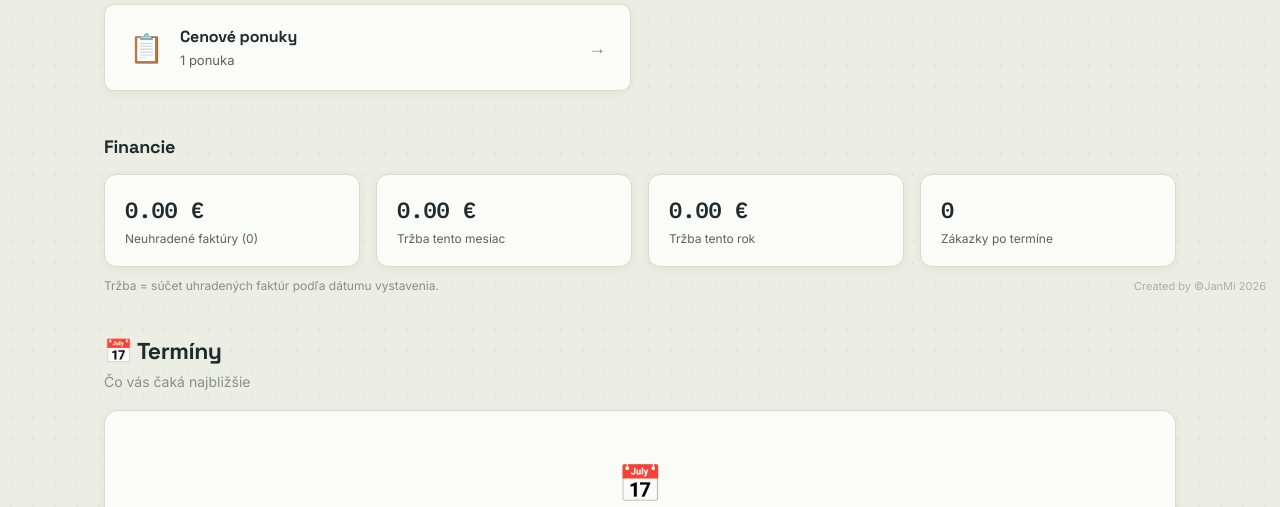
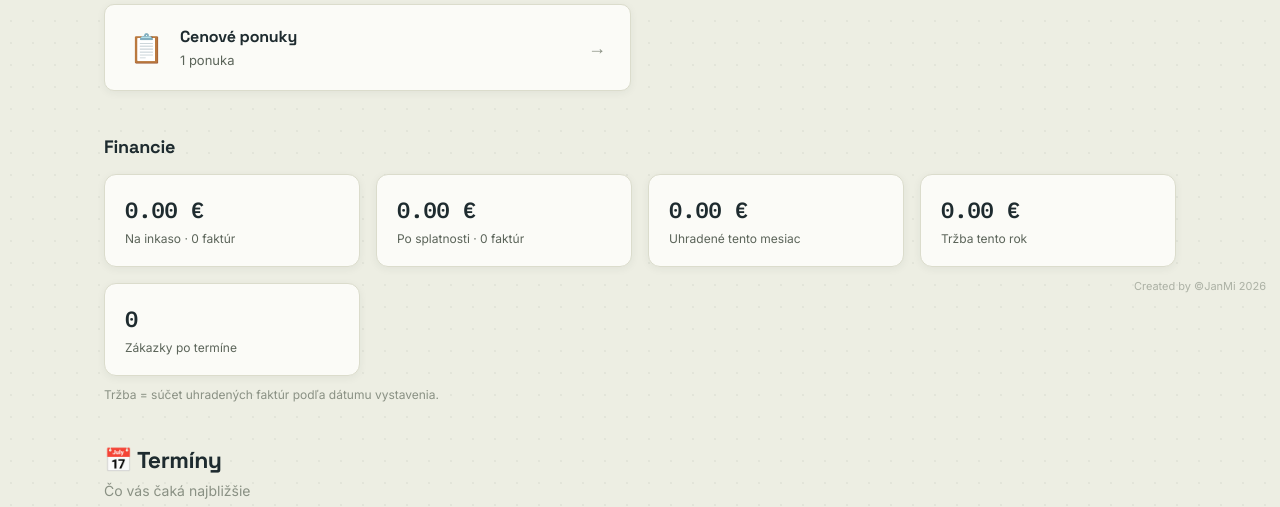
Before and after one commit to janmiscik/digitalny-zosit, a FastAPI app: page / in a window 1280 px wide. Shown: the part 496-1003 px from the top of the page. Run offline with FastAPI, Linux system fonts and the light colour scheme; the visitor is signed in with stand-in values (Sample User, id 1); tables that the repository leaves empty hold one stand-in row (values such as "Sample post"); parts of the project's set-up code (start-up, migrations or seed data) failed here and were passed over.

Commit message:
Dashboard: karta Na inkaso + Po splatnosti (nahradza Neuhradene faktury)
- Na inkaso = status Odoslana (Navrh sa nepocita), klikatelna karta
- Po splatnosti = podmnozina Na inkaso s uplynutou splatnostou
- 271 testov

```diff
--- a/main.py
+++ b/main.py
@@ -13,9 +13,10 @@ from sqlalchemy.orm import Session, joinedload
 
 from auth import require_login_page
 from database import Base, engine, get_db
-from invoice_utils import CLOSED_INVOICE_STATUSES, calculate_invoice_totals
+from invoice_utils import CLOSED_INVOICE_STATUSES, calculate_invoice_totals, is_invoice_overdue
 
 from models import Customer, Invoice, Job, Quote
+from schemas import InvoiceStatus
 
 from routers.auth import router as auth_router
 from routers.company import router as company_router
@@ -252,28 +253,47 @@ def home(
     # =====================================
     # FINANCIE
     #
+    # "Na inkaso" = faktúry v stave Odoslaná (Návrh sa nepočíta - ešte
+    # nemusí byť reálne vystavená zákazníkovi; Uhradená/Stornovaná sú už
+    # uzavreté). "Po splatnosti" je podmnožina tohto istého zoznamu,
+    # kde už uplynul dátum splatnosti - viď invoice_utils.is_invoice_overdue.
+    #
     # Súčty sa počítajú v Pythone (nie priamo v SQL), aby sme použili
     # tú istú, už otestovanú Decimal-presnú logiku (calculate_invoice_totals)
     # ako všade inde v appke. Dotazy sú ale zámerne ohraničené (len
-    # neuhradené / len tento mesiac / len tento rok), nie celá tabuľka -
+    # odoslané / len tento mesiac / len tento rok), nie celá tabuľka -
     # v duchu rovnakej výkonovej opravy ako vyššie.
     # =====================================
 
-    unpaid_invoices = (
+    collection_invoices = (
         db
         .query(Invoice)
         .options(joinedload(Invoice.items))
         .filter(
-            Invoice.status.notin_(CLOSED_INVOICE_STATUSES),
+            Invoice.status == InvoiceStatus.SENT.value,
             Invoice.is_proforma.is_(False)
         )
         .all()
     )
 
-    unpaid_total = sum(
+    collection_total = sum(
         (
             calculate_invoice_totals(invoice.items)["total_gross"]
-            for invoice in unpaid_invoices
+            for invoice in collection_invoices
+        ),
+        Decimal("0")
+    )
+
+    overdue_collection_invoices = [
+        invoice
+        for invoice in collection_invoices
+        if is_invoice_overdue(invoice, today)
+    ]
+
+    overdue_total = sum(
+        (
+            calculate_invoice_totals(invoice.items)["total_gross"]
+            for invoice in overdue_collection_invoices
         ),
         Decimal("0")
     )
@@ -414,9 +434,13 @@ def home(
 
             "overdue_invoices": overdue_invoices,
 
-            "unpaid_total": unpaid_total,
+            "collection_total": collection_total,
 
-            "unpaid_count": len(unpaid_invoices),
+            "collection_count": len(collection_invoices),
+
+            "overdue_total": overdue_total,
+
+            "overdue_count": len(overdue_collection_invoices),
 
             "revenue_this_month": revenue_this_month,
 
--- a/templates/index.html
+++ b/templates/index.html
@@ -291,23 +291,50 @@
 
         <div class="finance-cards">
 
-            <div class="finance-card {% if unpaid_count > 0 %}finance-card-warning{% endif %}">
+            <a
+                href="/faktury?status=Odoslaná"
+                class="finance-card {% if collection_count > 0 %}finance-card-warning{% endif %}"
+                style="text-decoration: none; color: inherit; display: block;"
+            >
 
                 <div class="finance-number">
-                    {{ "%.2f"|format(unpaid_total) }} €
+                    {{ "%.2f"|format(collection_total) }} €
                 </div>
 
                 <div class="finance-label">
 
-                    {% if unpaid_count == 1 %}
-                        Neuhradená 1 faktúra
+                    {% if collection_count == 1 %}
+                        Na inkaso · 1 faktúra
                     {% else %}
-                        Neuhradené faktúry ({{ unpaid_count }})
+                        Na inkaso · {{ collection_count }} faktúr
                     {% endif %}
 
                 </div>
 
-            </div>
+            </a>
+
+
+            <a
+                href="/faktury?status=Po splatnosti"
+                class="finance-card {% if overdue_count > 0 %}finance-card-warning{% endif %}"
+                style="text-decoration: none; color: inherit; display: block;"
+            >
+
+                <div class="finance-number">
+                    {{ "%.2f"|format(overdue_total) }} €
+                </div>
+
+                <div class="finance-label">
+
+                    {% if overdue_count == 1 %}
+                        Po splatnosti · 1 faktúra
+                    {% else %}
+                        Po splatnosti · {{ overdue_count }} faktúr
+                    {% endif %}
+
+                </div>
+
+            </a>
 
 
             <div class="finance-card">
@@ -317,7 +344,7 @@
                 </div>
 
                 <div class="finance-label">
-                    Tržba tento mesiac
+                    Uhradené tento mesiac
                 </div>
 
             </div>
```
Also changed, not shown: tests/test_invoices.py (+40 -6 lines).
